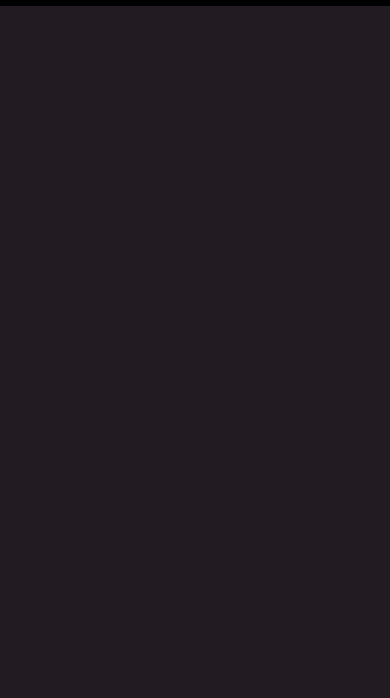
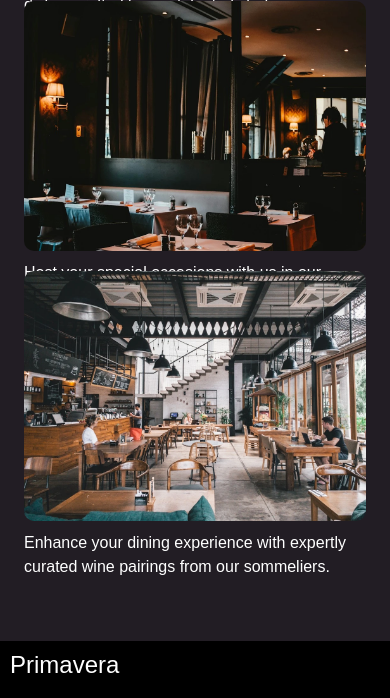
Before and after one commit to Duksa2001/Restorant, a Flask app: page / in a window 390 px wide; the page is wider, and only the part inside the window is pictured. Shown: the part 4830-5528 px from the top of that part. Before the commit the page ends 4836 px from the top of that part, so only its background shows below. Run offline with Flask 3, Linux system fonts and the light colour scheme; some libraries are stand-ins or nearby versions.

Commit message:
index 1231

```diff
--- a/templates/index.html
+++ b/templates/index.html
@@ -14,7 +14,7 @@
 
       }
 
-      #galery1,#galery2,#galery3,#galery4,#galery5,#galery6{
+      #galery1,#galery2,#galery3,#galery4,#galery5,#galery6,#services1,#services2,#services3{
         max-width: 100%;
         max-height: 100%;
         width: 100%;
@@ -68,7 +68,7 @@
       </div>
 
     </section>
-    <section>
+    <section style="margin-bottom: 50px;">
       <div class="container row" style="margin: auto;">
         <div class="col-md-4" >
           <img id="galery1" alt="nesto" src="/static/image/galery1.webp">
@@ -91,12 +91,21 @@
       </div>
     </section>
 
-    <section>
-      <div class="container row">
-        <h3>Services</h3>
+    <section style="margin-bottom: 100px;">
+      <div class="container row" style="margin: auto;">
+        <h2>Services</h2>
         <div class="col-md-4">
-          <img src="/static/image/">
-          <p>Paragraf</p>
+          <img id="services1" src="/static/image/services1.webp" style="margin-bottom: 10px;">
+
+          <p>Enjoy our rotating selection of fresh, seasonal dishes crafted by our talented chefs.</p>
+        </div>
+        <div class="col-md-4">
+          <img id="services2" src="/static/image/services2.webp"  style="margin-bottom: 10px;">
+          <p>Host your special occasions with us in our elegant and customizable event spaces.</p>
+        </div>
+        <div class="col-md-4">
+          <img id="services3" src="/static/image/services3.webp"  style="margin-bottom: 10px;">
+          <p>Enhance your dining experience with expertly curated wine pairings from our sommeliers.</p>
         </div>
       </div>
     </section>
```
Also changed, not shown: static/image/services1.webp (added), static/image/services2.webp (added), static/image/services3.webp (added).
